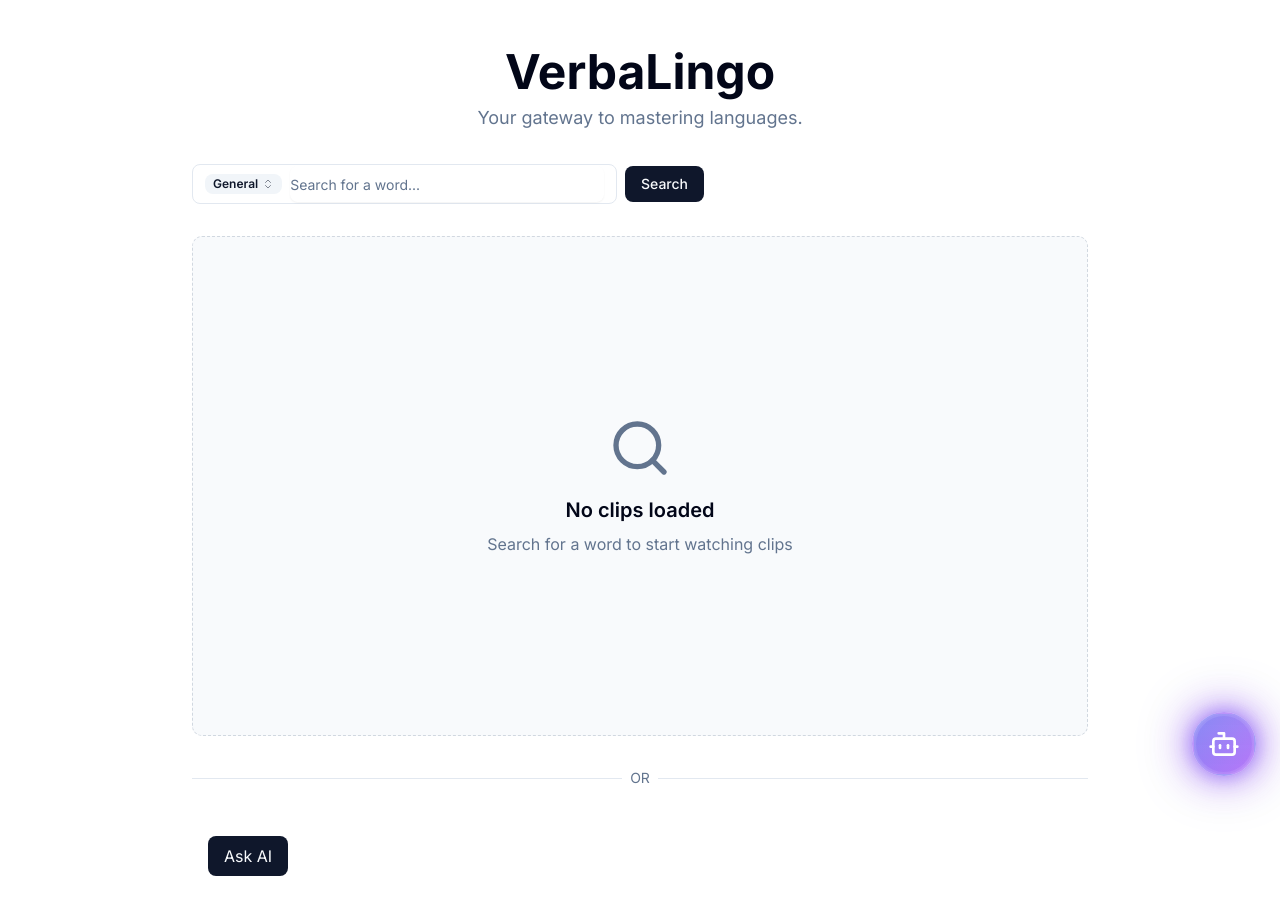
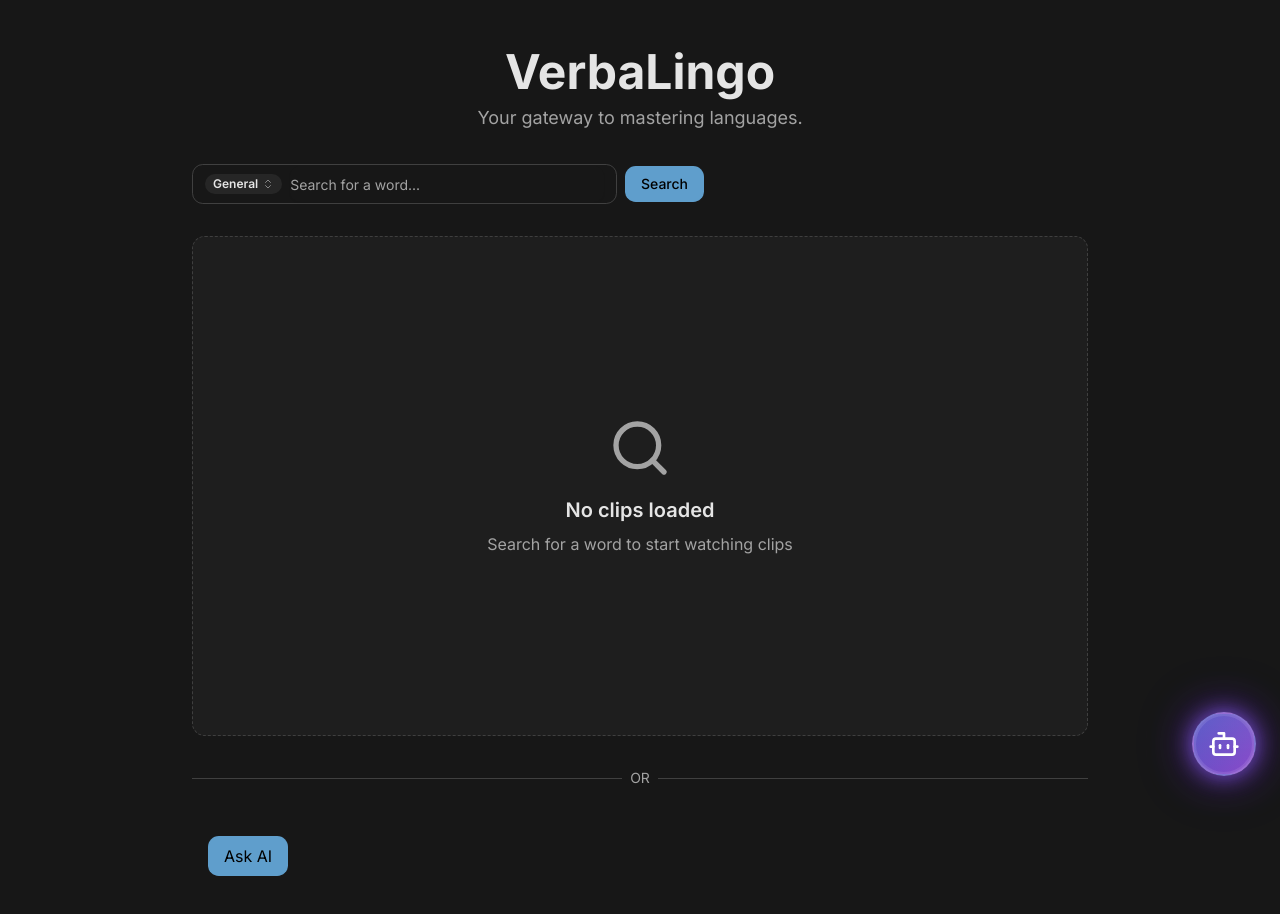
Before and after one commit to wldoooon/VerbaLingo, a Next.js app in the folder ui/: page / in a window 1280 px wide. Shown: the top 914 px of the page. Built offline with nearby package versions, Linux system fonts and the light colour scheme.

Commit message:
feat: update CSS variables for improved theming and add new shadow and font styles

```diff
--- a/ui/src/app/globals.css
+++ b/ui/src/app/globals.css
@@ -44,38 +44,50 @@
 }
 
 :root {
-  --radius: 0.625rem;
-  --background: oklch(1 0 0);
-  --foreground: oklch(0.129 0.042 264.695);
-  --card: oklch(1 0 0);
-  --card-foreground: oklch(0.129 0.042 264.695);
-  --popover: oklch(1 0 0);
-  --popover-foreground: oklch(0.129 0.042 264.695);
-  --primary: oklch(0.208 0.042 265.755);
-  --primary-foreground: oklch(0.984 0.003 247.858);
-  --secondary: oklch(0.968 0.007 247.896);
-  --secondary-foreground: oklch(0.208 0.042 265.755);
-  --muted: oklch(0.968 0.007 247.896);
-  --muted-foreground: oklch(0.554 0.046 257.417);
-  --accent: oklch(0.968 0.007 247.896);
-  --accent-foreground: oklch(0.208 0.042 265.755);
-  --destructive: oklch(0.577 0.245 27.325);
-  --border: oklch(0.929 0.013 255.508);
-  --input: oklch(0.929 0.013 255.508);
-  --ring: oklch(0.704 0.04 256.788);
-  --chart-1: oklch(0.646 0.222 41.116);
-  --chart-2: oklch(0.6 0.118 184.704);
-  --chart-3: oklch(0.398 0.07 227.392);
-  --chart-4: oklch(0.828 0.189 84.429);
-  --chart-5: oklch(0.769 0.188 70.08);
-  --sidebar: oklch(0.984 0.003 247.858);
-  --sidebar-foreground: oklch(0.129 0.042 264.695);
-  --sidebar-primary: oklch(0.208 0.042 265.755);
-  --sidebar-primary-foreground: oklch(0.984 0.003 247.858);
-  --sidebar-accent: oklch(0.968 0.007 247.896);
-  --sidebar-accent-foreground: oklch(0.208 0.042 265.755);
-  --sidebar-border: oklch(0.929 0.013 255.508);
-  --sidebar-ring: oklch(0.704 0.04 256.788);
+  --background: oklch(0.2046 0 0);
+  --foreground: oklch(0.9219 0 0);
+  --card: oklch(0.2686 0 0);
+  --card-foreground: oklch(0.9219 0 0);
+  --popover: oklch(0.2686 0 0);
+  --popover-foreground: oklch(0.9219 0 0);
+  --primary: oklch(0.6753 0.0944 241.7023);
+  --primary-foreground: oklch(0 0 0);
+  --secondary: oklch(0.2686 0 0);
+  --secondary-foreground: oklch(0.9219 0 0);
+  --muted: oklch(0.2686 0 0);
+  --muted-foreground: oklch(0.7155 0 0);
+  --accent: oklch(0.5380 0.0742 215.0030);
+  --accent-foreground: oklch(0.9096 0.0261 259.0455);
+  --destructive: oklch(0.8282 0.0740 180.6398);
+  --destructive-foreground: oklch(1.0000 0 0);
+  --border: oklch(0.3715 0 0);
+  --input: oklch(0.3715 0 0);
+  --ring: oklch(0.6753 0.0944 241.7023);
+  --chart-1: oklch(0.7117 0.0870 251.1830);
+  --chart-2: oklch(0.6451 0.1060 233.6265);
+  --chart-3: oklch(0.5380 0.0742 215.0030);
+  --chart-4: oklch(0.6026 0.0899 221.3564);
+  --chart-5: oklch(0.5380 0.0742 215.0030);
+  --sidebar: oklch(0.1684 0 0);
+  --sidebar-foreground: oklch(0.9219 0 0);
+  --sidebar-primary: oklch(0.6753 0.0944 241.7023);
+  --sidebar-primary-foreground: oklch(1.0000 0 0);
+  --sidebar-accent: oklch(0.5380 0.0742 215.0030);
+  --sidebar-accent-foreground: oklch(0.9096 0.0261 259.0455);
+  --sidebar-border: oklch(0.3715 0 0);
+  --sidebar-ring: oklch(0.6753 0.0944 241.7023);
+  --font-sans: Inter, sans-serif;
+  --font-serif: Source Serif 4, serif;
+  --font-mono: JetBrains Mono, monospace;
+  --radius: 0.8rem;
+  --shadow-2xs: 0px 4px 8px -1px hsl(0 0% 10.1961% / 0.05);
+  --shadow-xs: 0px 4px 8px -1px hsl(0 0% 10.1961% / 0.05);
+  --shadow-sm: 0px 4px 8px -1px hsl(0 0% 10.1961% / 0.10), 0px 1px 2px -2px hsl(0 0% 10.1961% / 0.10);
+  --shadow: 0px 4px 8px -1px hsl(0 0% 10.1961% / 0.10), 0px 1px 2px -2px hsl(0 0% 10.1961% / 0.10);
+  --shadow-md: 0px 4px 8px -1px hsl(0 0% 10.1961% / 0.10), 0px 2px 4px -2px hsl(0 0% 10.1961% / 0.10);
+  --shadow-lg: 0px 4px 8px -1px hsl(0 0% 10.1961% / 0.10), 0px 4px 6px -2px hsl(0 0% 10.1961% / 0.10);
+  --shadow-xl: 0px 4px 8px -1px hsl(0 0% 10.1961% / 0.10), 0px 8px 10px -2px hsl(0 0% 10.1961% / 0.10);
+  --shadow-2xl: 0px 4px 8px -1px hsl(0 0% 10.1961% / 0.25);
 }
 
 .dark {
```
